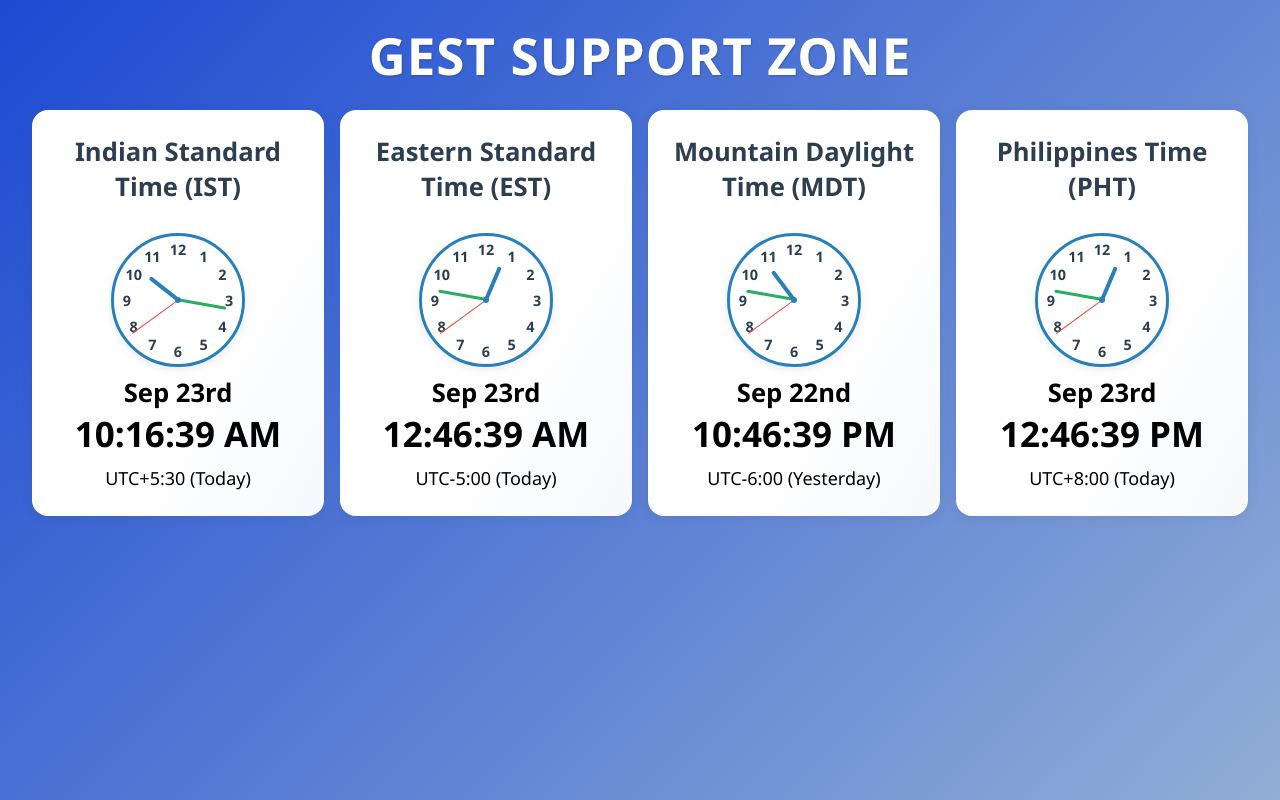
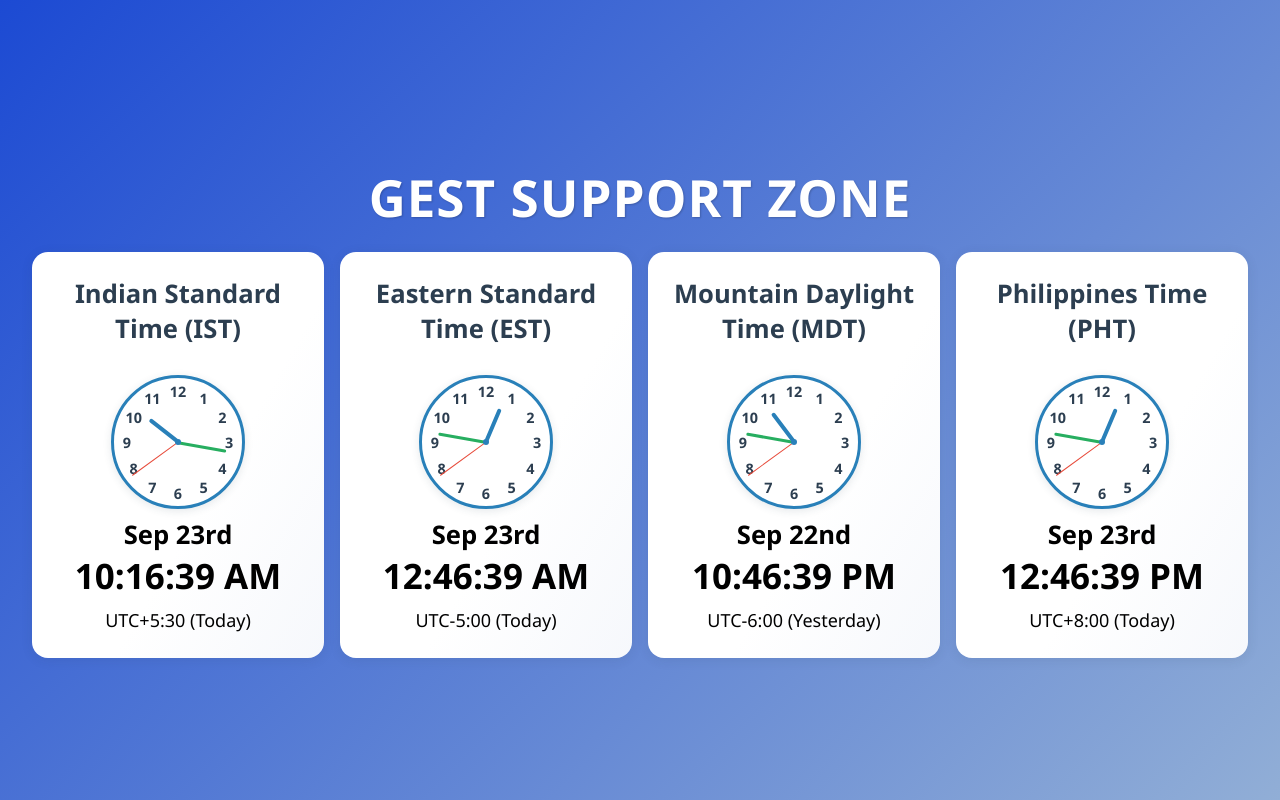
Before and after one commit to Dheeraj2749/GEST_SUPPORT, a plain HTML site: page index.html in a window 1280 px wide. Drawn offline with Linux system fonts and the light colour scheme.

Commit message:
Update style.css

```diff
--- a/style.css
+++ b/style.css
@@ -6,7 +6,7 @@ body {
     min-height: 100vh;
     display: flex;
     flex-direction: column;
-    justify-content: flex-start;
+    justify-content: center;
     align-items: center;
 }
 
```
